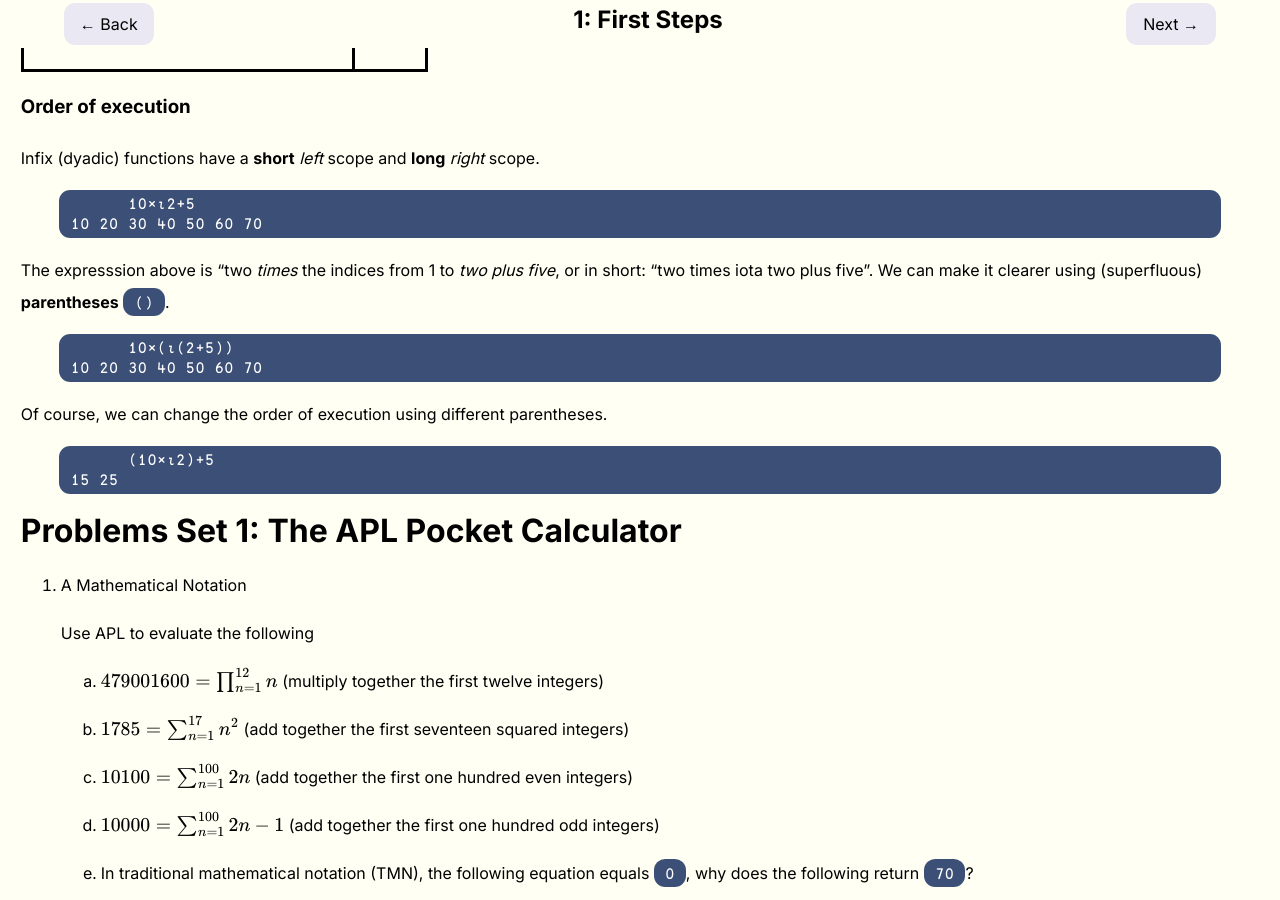
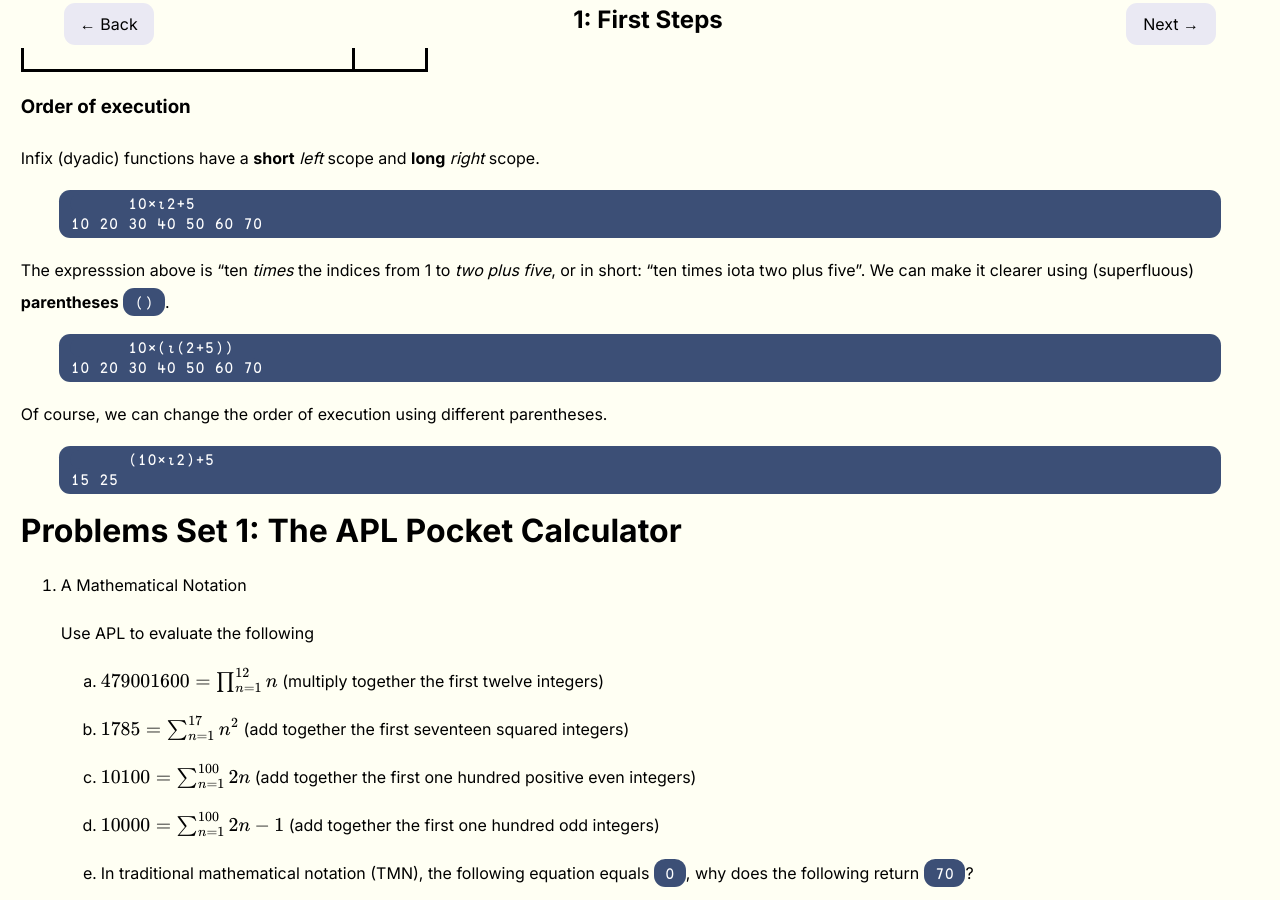
Before and after one commit to rikedyp/APLWorkshop, a Jekyll site: the page built from course/day1/1.md, in a window 1280 px wide and 900 px high, scrolled down 1426 px. Built offline with Jekyll 4.4.1, drawn with Linux system fonts in a browser that asks for light colours; nearby versions of some CDN libraries; some of the changed text lies outside the part shown.

Commit message:
Fix minor problems in day 1
 - the English transcription of the APL expression `10×⍳2+5` was wrong;

 - as $0$ is an even number, the sum $2 + 4 + \cdots + 200$ is more well-specified if you say "first one hundred _positive_ even integers";

 - "Find the mean average value of `⎕AVU`" sounds redundant - if not wrong. I suggest going with "Find the mean of `⎕AVU`" or "Find the average value of `⎕AVU`".

````diff
--- a/course/day1/1.md
+++ b/course/day1/1.md
@@ -63,7 +63,7 @@ Infix (dyadic) functions have a **short** *left* scope and **long** *right* scop
       10×⍳2+5
 10 20 30 40 50 60 70
 ```
-The expresssion above is "two *times* the indices from 1 to *two plus five*, or in short: "two times iota two plus five". We can make it clearer using (superfluous) **parentheses** `()`.
+The expresssion above is "ten *times* the indices from 1 to *two plus five*, or in short: "ten times iota two plus five". We can make it clearer using (superfluous) **parentheses** `()`.
 ```APL
       10×(⍳(2+5))
 10 20 30 40 50 60 70
@@ -82,7 +82,7 @@ Of course, we can change the order of execution using different parentheses.
 
     2. @@1785 = \sum_{n=1}^{17}n^2@@ (add together the first seventeen squared integers)
 
-    3. @@10100 = \sum_{n=1}^{100}2n@@ (add together the first one hundred even integers)
+    3. @@10100 = \sum_{n=1}^{100}2n@@ (add together the first one hundred positive even integers)
 
     4. @@10000 = \sum_{n=1}^{100}2n-1@@ (add together the first one hundred odd integers)
 
````
Also changed, not shown: other parts of course/day1/1.md (+1 -1 lines).
